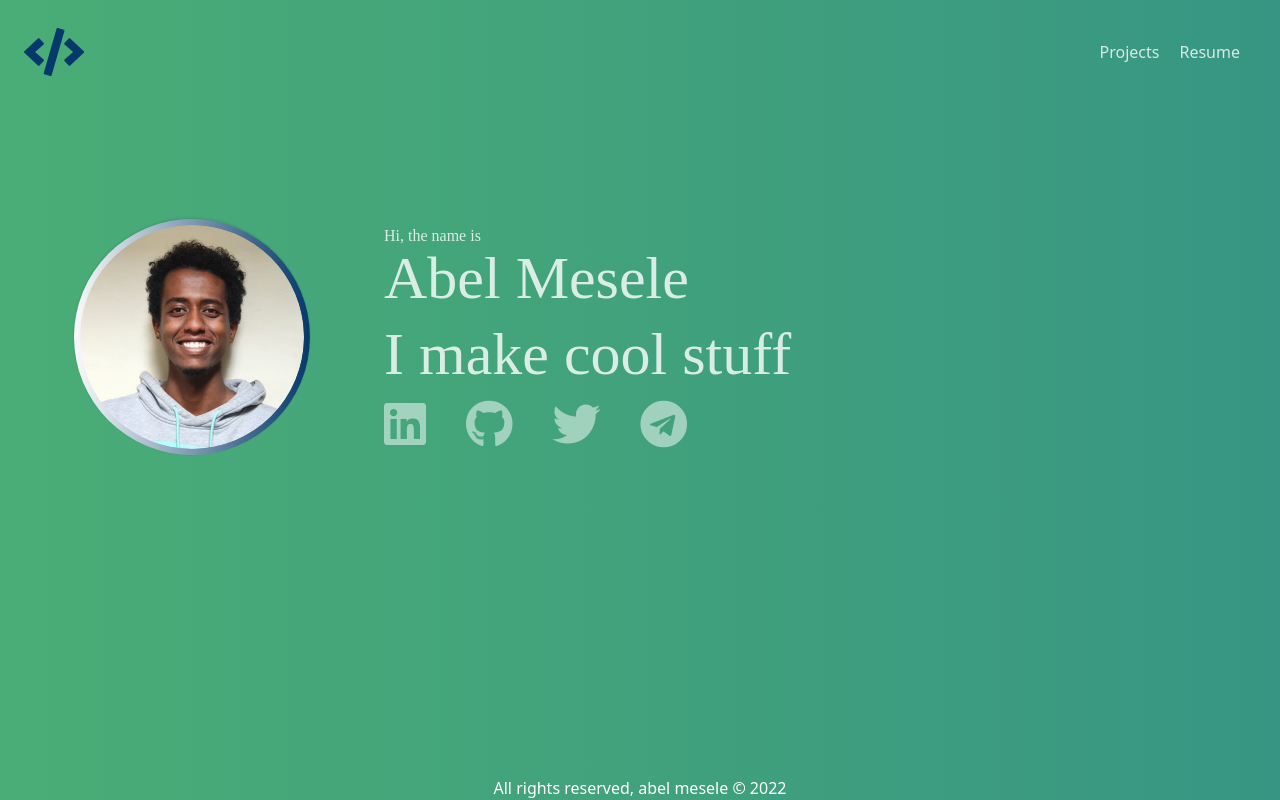
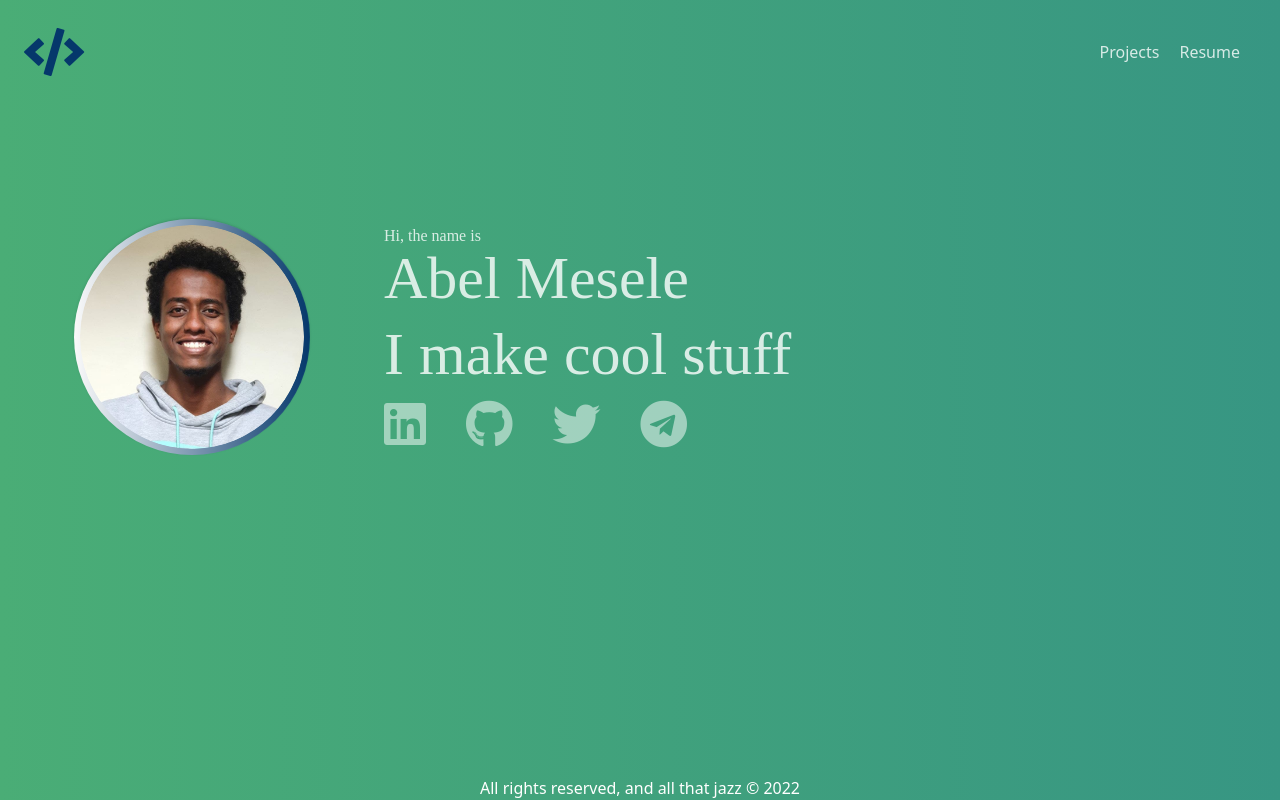
Before and after one commit to AtoBrightSide/portfolio-site, a Vue app: page / in a window 1280 px wide. Built offline with nearby package versions, Linux system fonts and the light colour scheme.

Commit message:
added footer

```diff
--- a/src/components/Footer.vue
+++ b/src/components/Footer.vue
@@ -1,7 +1,9 @@
 <template>
   <footer class="flex justify-center text-white font-thin">
     <div class="flex-col">
-        <p class="text-sm md:text-base">All rights reserved, abel mesele &copy; 2022</p>
+      <p class="text-sm md:text-base">
+        All rights reserved, and all that jazz &copy; {{ current_date }}
+      </p>
     </div>
   </footer>
 </template>
@@ -9,5 +11,10 @@
 <script>
 export default {
   name: "Footer",
+  data: () => {
+    return {
+      current_date: new Date().getFullYear(),
+    };
+  },
 };
 </script>
```
